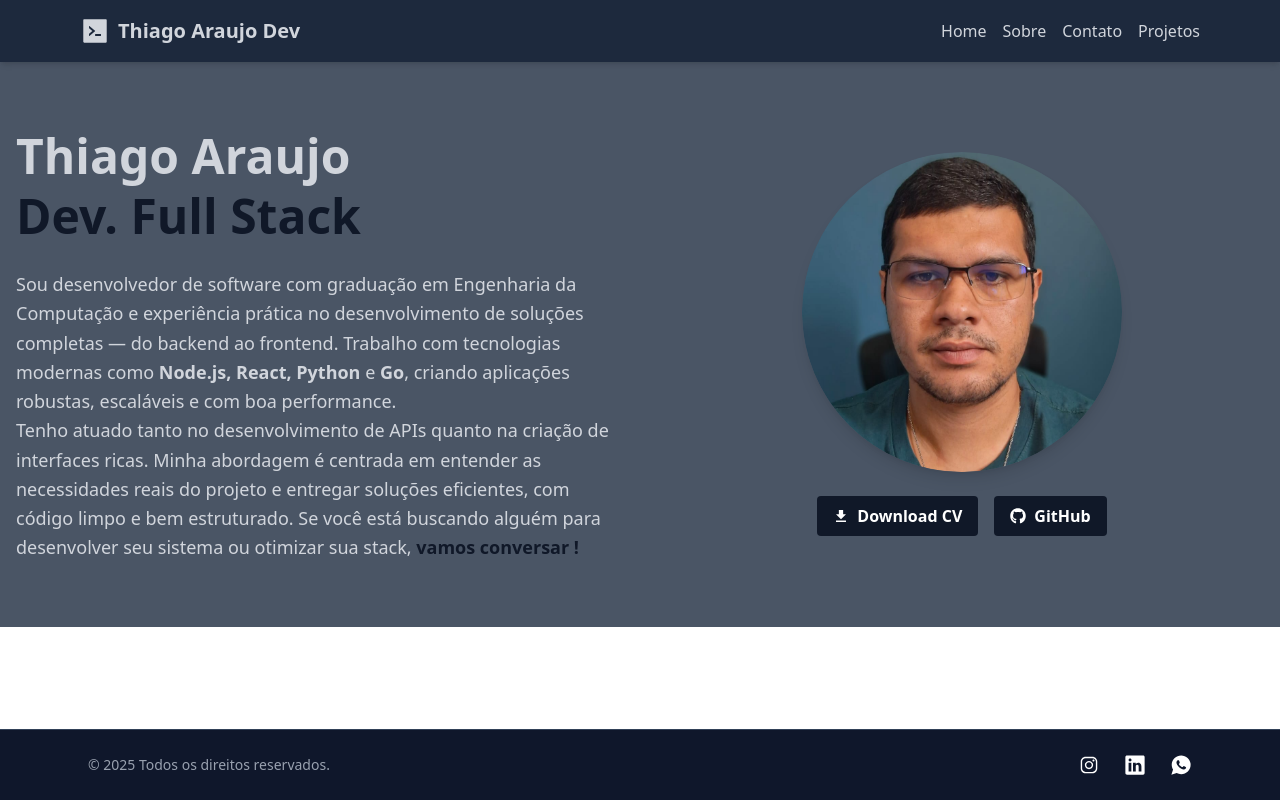
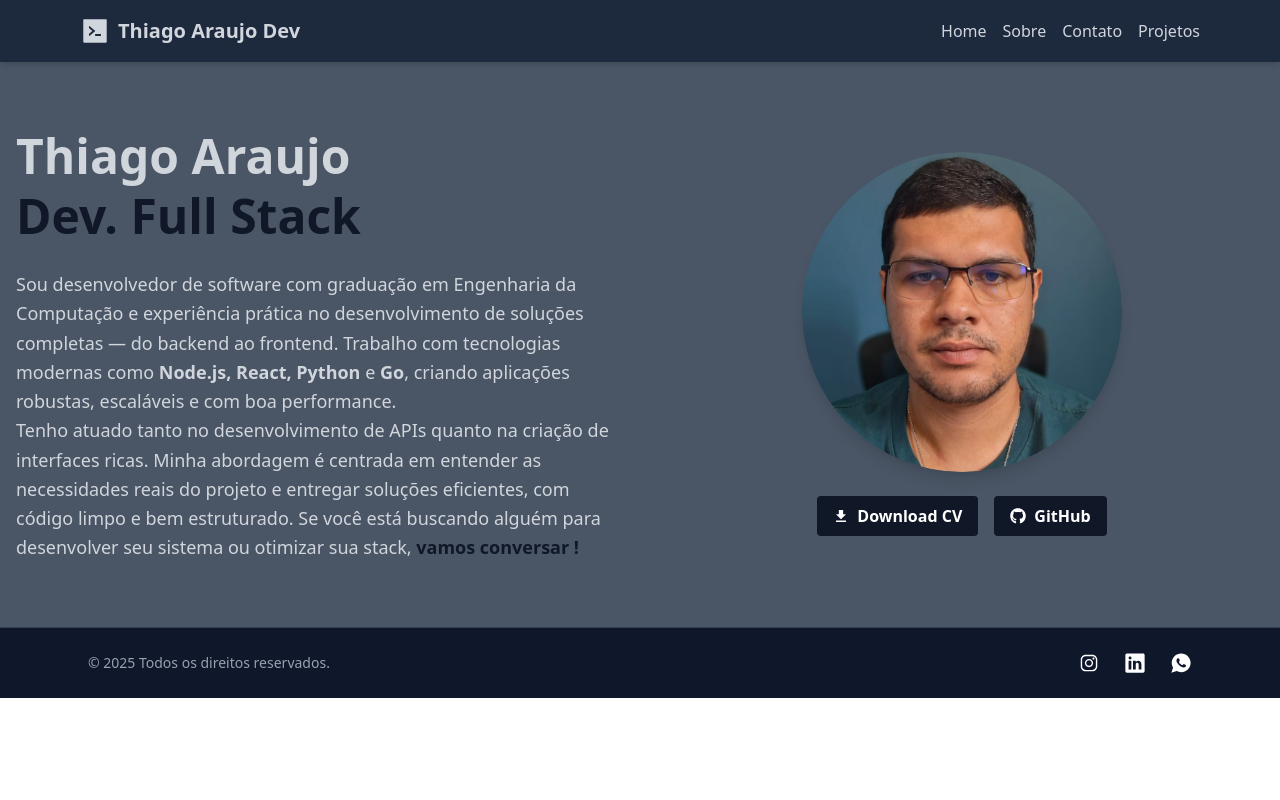
Before and after one commit to thiagoeu/portifoliov1, a React (Vite) app: page / in a window 1280 px wide. Built offline with nearby package versions, Linux system fonts and the light colour scheme.

Commit message:
feat: rotas

```diff
--- a/package.json
+++ b/package.json
@@ -19,6 +19,7 @@
     "react": "^19.1.0",
     "react-dom": "^19.1.0",
     "react-icons": "^5.5.0",
+    "react-router-dom": "^7.6.3",
     "tailwindcss": "^4.1.7"
   },
   "devDependencies": {
--- a/src/App.jsx
+++ b/src/App.jsx
@@ -1,17 +1,22 @@
 // App.jsx
 import Header from "./components/Header";
 import Hero from "./pages/Hero";
+import Habilidades from "./pages/Habilidades";
 import Footer from "./components/Footer";
+import { BrowserRouter, Routes, Route } from "react-router-dom";
 
 function App() {
   return (
-    <div className="flex min-h-screen flex-col">
-      <Header />
-      <main className="flex-1">
-        <Hero />
-      </main>
-      <Footer />
-    </div>
+    <BrowserRouter>
+      <div className="flex min-h-screen flex-col">
+        <Header />
+        <Routes>
+          <Route path="/" element={<Hero />} />
+          <Route path="/skills" element={<Habilidades />} />
+        </Routes>
+        <Footer />
+      </div>
+    </BrowserRouter>
   );
 }
 
```
Also changed, not shown: 1 other file (tests, documents, lock files or other folders).
